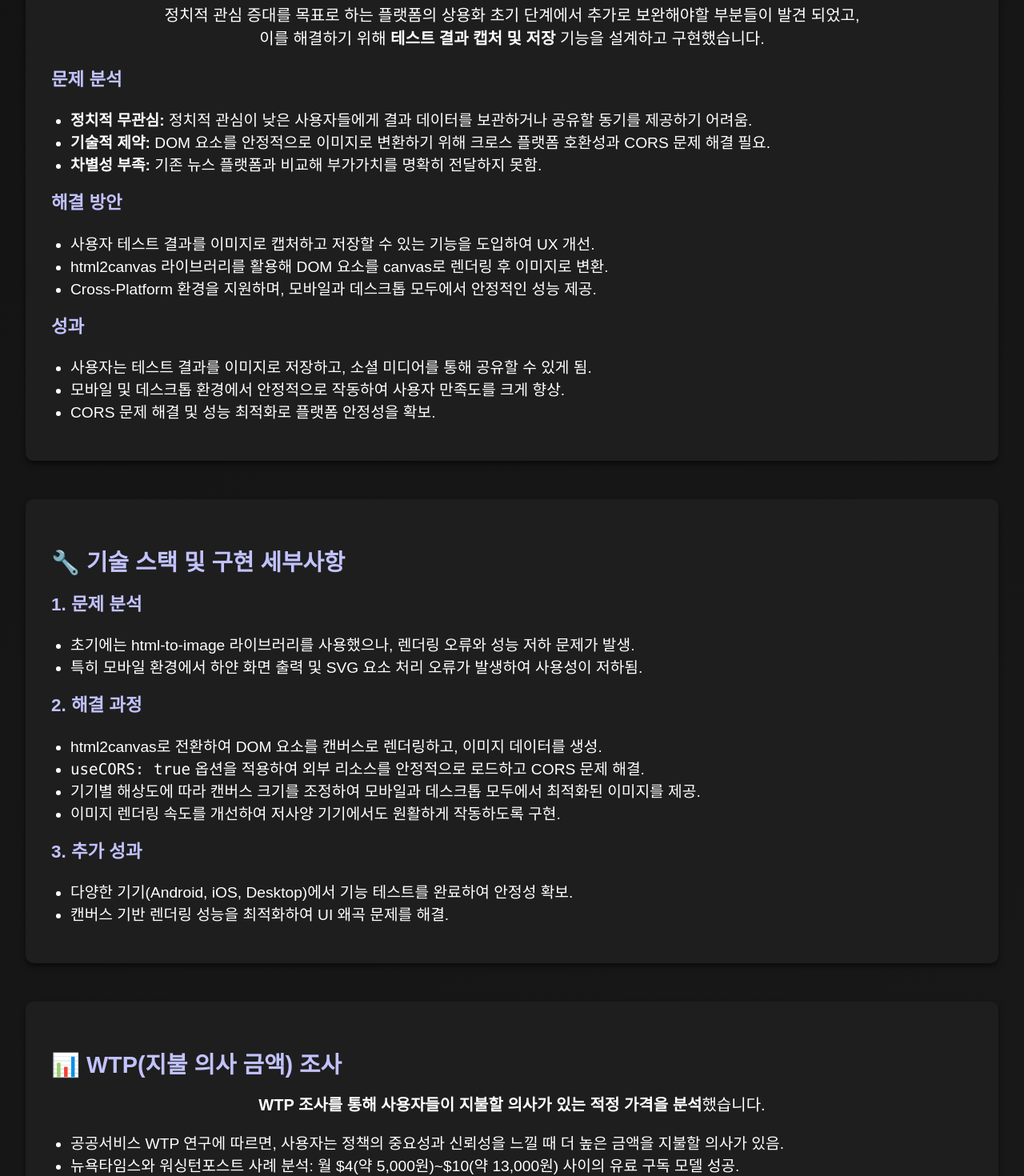
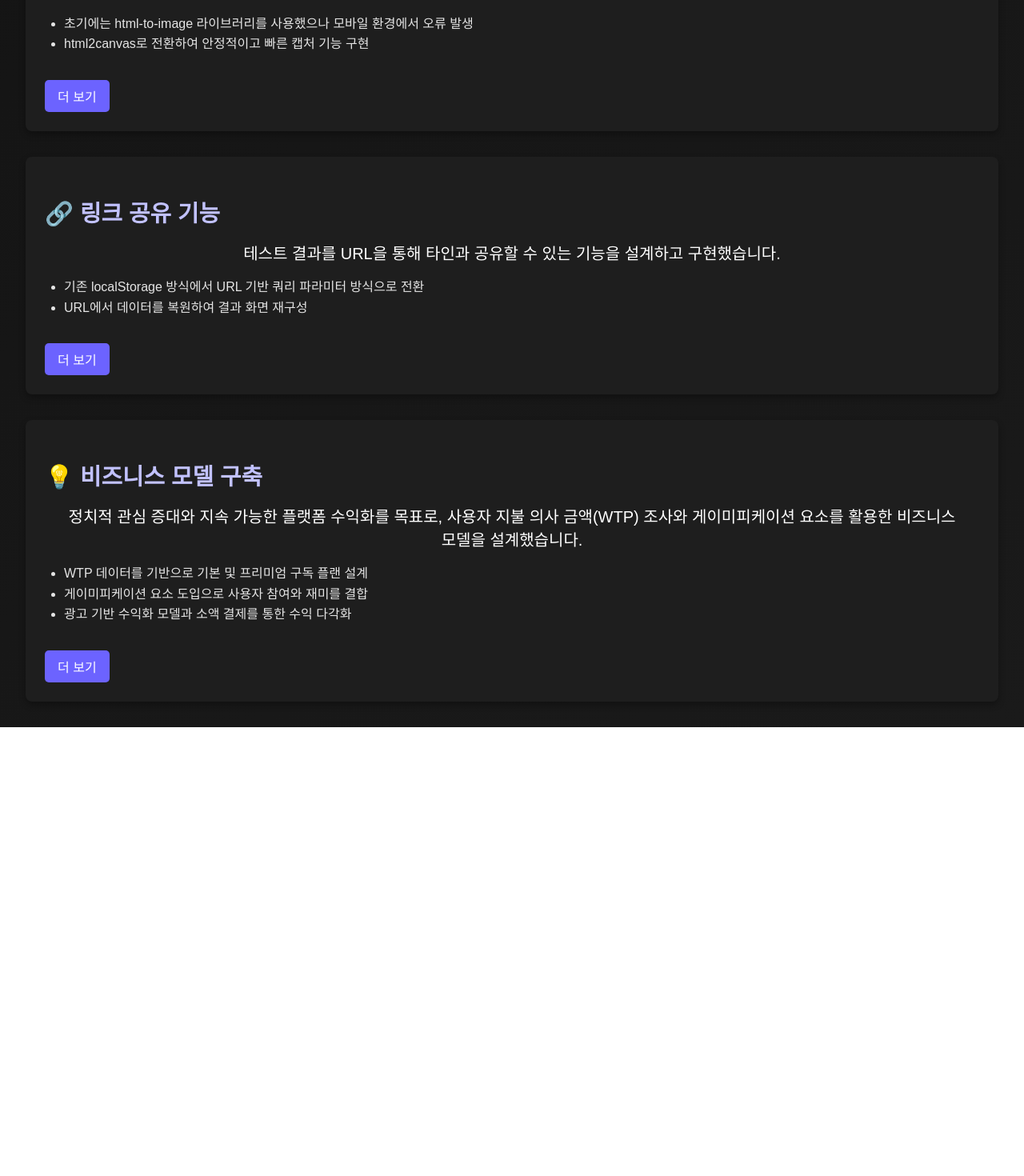
Before and after one commit to SyraYunji/My-Homepage, a React (Create React App) app: page /urp in a window 1280 px wide. Shown: the part 900-2370 px from the top of the page at 80% size. After the commit the page ends 1809 px from the top, so only its background shows below. Built offline with nearby package versions, Linux system fonts and the light colour scheme; the HTML template or start-up script is replaced by a standard one.

Commit message:
1월 27일 urp 끝

```diff
--- a/src/components/Navbar.module.css
+++ b/src/components/Navbar.module.css
@@ -74,4 +74,7 @@
   .externalLinks{
     display: none;
   }
+  .logo a{
+    align-items: center;
+  }
 }
--- a/src/project/co-deep/URP Detail.jsx
+++ b/src/project/co-deep/URP Detail.jsx
@@ -1,8 +1,14 @@
-import React from "react";
+import React, { useState } from "react";
 import { motion } from "framer-motion";
 import styles from "./URPDetail.module.css";
 
 const URPDetail = () => {
+  const [showDetails, setShowDetails] = useState({
+    save: false,
+    share: false,
+    business: false,
+  });
+
   return (
     <motion.div
       className={styles.urpDetail}
@@ -11,7 +17,7 @@ const URPDetail = () => {
       transition={{ duration: 0.8 }}
     >
       {/* 페이지 제목 */}
-      <h1 className={styles.title}>URP 학부연구생 프로젝트 - 내 역할</h1>
+      <h1 className={styles.title}>URP 학부연구생 프로젝트 - My Role</h1>
       <p className={styles.intro}>
         학부연구생으로서, <strong>PoliTracker 플랫폼</strong>의 핵심 기능 구현과 비즈니스 모델 개발을 통해 프로젝트 발전에 기여했습니다.
       </p>
@@ -35,153 +41,157 @@ const URPDetail = () => {
 </div>
 
 
-{/* 문제와 해결: 테스트 결과 캡처 기능 */}
+ {/* 결과 화면 저장 기능 */}
       <section className={styles.section}>
-  <h2 className={styles.sectionTitle}>📌 결과 화면 저장 기능, 공유 기능 추가</h2>
+        <h2 className={styles.sectionTitle}>🖼 결과 화면 저장 기능</h2>
         <p className={styles.description}>
-    정치적 관심 증대를 목표로 하는 플랫폼의 상용화 초기 단계에서 추가로 보완해야할 부분들이 발견 되었고, <br />이를 해결하기 위해 <strong>테스트 결과 캡처 및 저장</strong> 기능을 설계하고 구현했습니다.
+          사용자가 테스트 결과 화면을 캡처하고 로컬 디바이스에 저장할 수 있는 기능을 구현했습니다.
         </p>
+        <ul className={styles.list}>
+          <li>초기에는 html-to-image 라이브러리를 사용했으나 모바일 환경에서 오류 발생</li>
+          <li>html2canvas로 전환하여 안정적이고 빠른 캡처 기능 구현</li>
+        </ul>
+        {showDetails.save && (
+          <>
+            <h4 className={styles.detailTitle}>🔧 구현 과정</h4>
+            <ul className={styles.list}>
+              <li>html2canvas를 활용해 DOM 요소를 캡처 및 이미지 생성</li>
+              <li>useCORS 옵션을 통해 외부 리소스 로드 문제 해결</li>
+              <li>모바일과 데스크톱 환경 모두에서 테스트 및 성능 최적화</li>
+            </ul>
+          </>
+        )}
+        <button
+          className={styles.toggleButton}
+          onClick={() => setShowDetails((prev) => ({ ...prev, save: !prev.save }))}
+        >
+          {showDetails.save ? "간단히 보기" : "더 보기"}
+        </button>
+      </section>
 
-  {/* 문제 분석 */}
-  <h3 className={styles.subTitle}>문제 분석</h3>
+      {/* 링크 공유 기능 */}
+      <section className={styles.section}>
+        <h2 className={styles.sectionTitle}>🔗 링크 공유 기능</h2>
+        <p className={styles.description}>
+          테스트 결과를 URL을 통해 타인과 공유할 수 있는 기능을 설계하고 구현했습니다.
+        </p>
+        <ul className={styles.list}>
+          <li>기존 localStorage 방식에서 URL 기반 쿼리 파라미터 방식으로 전환</li>
+          <li>URL에서 데이터를 복원하여 결과 화면 재구성</li>
+        </ul>
+        {showDetails.share && (
+          <>
+            <h4 className={styles.detailTitle}>🔧 구현 과정</h4>
             <ul className={styles.list}>
               <li>
-      <strong>정치적 무관심:</strong> 정치적 관심이 낮은 사용자들에게 결과 데이터를 보관하거나 공유할 동기를 제공하기 어려움.
+                React Router와 searchParams를 활용해 URL에서 점수 데이터를 추출 및 상태 복원
               </li>
               <li>
-      <strong>기술적 제약:</strong> DOM 요소를 안정적으로 이미지로 변환하기 위해 크로스 플랫폼 호환성과 CORS 문제 해결 필요.
+                클립보드 API를 사용해 "공유하기" 버튼으로 URL 복사 및 성공/실패 메시지 표시
               </li>
               <li>
-      <strong>차별성 부족:</strong> 기존 뉴스 플랫폼과 비교해 부가가치를 명확히 전달하지 못함.
+                테스트 결과 데이터를 URL로 공유해 사용자가 타인과 결과를 쉽게 전달 가능
+              </li>
+            </ul>
+          </>
+        )}
+        <button
+          className={styles.toggleButton}
+          onClick={() => setShowDetails((prev) => ({ ...prev, share: !prev.share }))}
+        >
+          {showDetails.share ? "간단히 보기" : "더 보기"}
+        </button>
+      </section>
+
+      <section className={styles.section}>
+  <h2 className={styles.sectionTitle}>💡 비즈니스 모델 구축</h2>
+  <p className={styles.description}>
+    정치적 관심 증대와 지속 가능한 플랫폼 수익화를 목표로, 사용자 지불 의사 금액(WTP) 조사와 게이미피케이션 요소를 활용한 비즈니스 모델을 설계했습니다.
+  </p>
+  <ul className={styles.list}>
+    <li>WTP 데이터를 기반으로 기본 및 프리미엄 구독 플랜 설계</li>
+    <li>게이미피케이션 요소 도입으로 사용자 참여와 재미를 결합</li>
+    <li>광고 기반 수익화 모델과 소액 결제를 통한 수익 다각화</li>
+  </ul>
+  {showDetails.business && (
+    <>
+      {/* WTP 조사 */}
+      <h4 className={styles.detailTitle}>📊 WTP 조사 및 분석</h4>
+      <ul className={styles.list}>
+        <li>
+          <strong>공공서비스 WTP 연구:</strong> 사용자 지불 의사 금액은 신뢰성과 데이터 정확성에 따라 증가.
+        </li>
+        <li>
+          <strong>유사 사례 분석:</strong> 뉴욕타임스($4)와 워싱턴포스트($10) 사례 참고.
+        </li>
+        <li>
+          <strong>기능별 만족도:</strong> 정치 성향 분석(67.9%), 지역 정치인 트래킹(95.9%)은 높은 사용자 만족도를 기록.
         </li>
       </ul>
 
-  {/* 해결 방안 */}
-  <h3 className={styles.subTitle}>해결 방안</h3>
+      {/* 비즈니스 모델 구조 */}
+      <h4 className={styles.detailTitle}>🏗️ 비즈니스 모델 구조</h4>
       <ul className={styles.list}>
         <li>
-      사용자 테스트 결과를 이미지로 캡처하고 저장할 수 있는 기능을 도입하여 UX 개선.
+          <strong>무료 플랜:</strong> 기본 정치 뉴스 제공 및 광고 기반 수익화.
         </li>
         <li>
-      html2canvas 라이브러리를 활용해 DOM 요소를 canvas로 렌더링 후 이미지로 변환.
+          <strong>프리미엄 플랜:</strong> 광고 제거, 맞춤형 보고서 제공, 심화 데이터 분석(월 3,000~5,000원).
         </li>
         <li>
-      Cross-Platform 환경을 지원하며, 모바일과 데스크톱 모두에서 안정적인 성능 제공.
+          <strong>게이미피케이션 요소:</strong> 부엉이 키우기, 미션과 보상을 통해 사용자 몰입도 향상.
         </li>
       </ul>
 
-  {/* 결과 및 성과 */}
-  <h3 className={styles.subTitle}>성과</h3>
+      {/* 게이미피케이션 요소 */}
+      <h4 className={styles.detailTitle}>🎮 게이미피케이션 요소</h4>
       <ul className={styles.list}>
         <li>
-      사용자는 테스트 결과를 이미지로 저장하고, 소셜 미디어를 통해 공유할 수 있게 됨.
+          <strong>부엉이 키우기 컨셉:</strong> 기사를 읽거나 특정 정치인을 팔로우하면 포인트(벌레)를 획득.
         </li>
         <li>
-      모바일 및 데스크톱 환경에서 안정적으로 작동하여 사용자 만족도를 크게 향상.
+          <strong>미션 기반 참여:</strong> 기사 읽기, 퀴즈 참여 등을 통해 추가 보상 제공.
         </li>
         <li>
-      CORS 문제 해결 및 성능 최적화로 플랫폼 안정성을 확보.
-    </li>
-  </ul>
-</section>
-
-{/* 기술 스택 및 구현 세부사항 */}
-<section className={styles.section}>
-  <h2 className={styles.sectionTitle}>🔧 기술 스택 및 구현 세부사항</h2>
-
-  {/* 문제 분석 */}
-  <h3 className={styles.subTitle}>1. 문제 분석</h3>
-  <ul className={styles.list}>
-    <li>초기에는 html-to-image 라이브러리를 사용했으나, 렌더링 오류와 성능 저하 문제가 발생.</li>
-    <li>특히 모바일 환경에서 하얀 화면 출력 및 SVG 요소 처리 오류가 발생하여 사용성이 저하됨.</li>
-  </ul>
-
-  {/* 해결 과정 */}
-  <h3 className={styles.subTitle}>2. 해결 과정</h3>
-  <ul className={styles.list}>
-    <li>
-      html2canvas로 전환하여 DOM 요소를 캔버스로 렌더링하고, 이미지 데이터를 생성.
-    </li>
-    <li>
-      <code>useCORS: true</code> 옵션을 적용하여 외부 리소스를 안정적으로 로드하고 CORS 문제 해결.
-    </li>
-    <li>
-      기기별 해상도에 따라 캔버스 크기를 조정하여 모바일과 데스크톱 모두에서 최적화된 이미지를 제공.
-    </li>
-    <li>
-      이미지 렌더링 속도를 개선하여 저사양 기기에서도 원활하게 작동하도록 구현.
+          <strong>포인트 활용:</strong> 프리미엄 콘텐츠 체험, 가상 아이템 구매, 또는 소액 결제.
         </li>
       </ul>
 
-  {/* 추가 성과 */}
-  <h3 className={styles.subTitle}>3. 추가 성과</h3>
+      {/* 수익화 방식 */}
+      <h4 className={styles.detailTitle}>💰 수익화 방식</h4>
       <ul className={styles.list}>
-    <li>다양한 기기(Android, iOS, Desktop)에서 기능 테스트를 완료하여 안정성 확보.</li>
-    <li>캔버스 기반 렌더링 성능을 최적화하여 UI 왜곡 문제를 해결.</li>
+        <li>
+          <strong>구독료:</strong> 프리미엄 플랜(월 3,000~5,000원)으로 안정적인 수익 창출.
+        </li>
+        <li>
+          <strong>광고 수익:</strong> 무료 사용자 대상 맞춤형 광고 제공.
+        </li>
+        <li>
+          <strong>가상 아이템 판매:</strong> 부엉이 꾸미기 아이템과 추가 포인트 소액 결제.
+        </li>
       </ul>
 
-
-</section>
-
-
-      {/* WTP 조사 */}
-      <section className={styles.section}>
-        <h2 className={styles.sectionTitle}>📊 WTP(지불 의사 금액) 조사</h2>
-        <p className={styles.description}>
-          <strong>WTP 조사를 통해 사용자들이 지불할 의사가 있는 적정 가격을 분석</strong>했습니다.
-        </p>
+      {/* 플랫폼의 차별화 포인트 */}
+      <h4 className={styles.detailTitle}>🚀 차별화 포인트</h4>
       <ul className={styles.list}>
         <li>
-            공공서비스 WTP 연구에 따르면, 사용자는 정책의 중요성과 신뢰성을 느낄 때 더 높은 금액을 지불할 의사가 있음.
+          <strong>사용자 참여 극대화:</strong> 부엉이 키우기와 랭킹 시스템으로 재미와 학습을 결합.
         </li>
         <li>
-            뉴욕타임스와 워싱턴포스트 사례 분석: 월 $4(약 5,000원)~$10(약 13,000원) 사이의 유료 구독 모델 성공.
-          </li>
-          <li>정치 성향 분석(67.9%)과 지역 정치인 트래킹(95.9%)은 사용자 만족도가 가장 높음.</li>
-        </ul>
-      </section>
-
-      {/* 비즈니스 모델 */}
-      <section className={styles.section}>
-        <h2 className={styles.sectionTitle}>💡 현실적인 비즈니스 모델</h2>
-        <h3 className={styles.subTitle}>1. 무료 플랜</h3>
-        <ul className={styles.list}>
-          <li>정치 뉴스 요약 및 기본 트래킹 기능 제공.</li>
-          <li>비디오 및 배너 광고를 통해 무료 사용자의 활동도 수익화.</li>
-        </ul>
-        <h3 className={styles.subTitle}>2. 프리미엄 플랜</h3>
-        <ul className={styles.list}>
-          <li>광고 제거, 심화 데이터 분석, 맞춤형 보고서 제공.</li>
-          <li>월 구독료: 3,000~10,000원.</li>
-        </ul>
-        <h3 className={styles.subTitle}>3. 게이미피케이션 요소</h3>
-        <ul className={styles.list}>
-          <li>
-            <strong>부엉이 키우기 컨셉:</strong> 정치 뉴스나 트래킹 활동을 통해 포인트(벌레)를 획득하고 부엉이를 성장시키는 요소 추가.
+          <strong>유연한 수익 구조:</strong> 구독료, 광고 수익, 소액 결제를 통한 수익 다각화.
         </li>
         <li>
-            <strong>미션 및 보상 시스템:</strong> 기사 읽기, 퀴즈 참여 등을 통해 포인트와 가상 아이템 제공.
-          </li>
-          <li>
-            <strong>랭킹 시스템:</strong> 부엉이 성장 상태 및 활동량에 따라 사용자 랭킹 제공.
+          <strong>정치적 관심 유도:</strong> 미션과 보상을 통해 자연스럽게 정치적 관심 증가.
         </li>
       </ul>
-      </section>
-
-      {/* 프로젝트 성과 */}
-      <section className={styles.section}>
-        <h2 className={styles.sectionTitle}>🚀 프로젝트 성과</h2>
-        <ul className={styles.list}>
-          <li>
-            <strong>UX 개선:</strong> 테스트 결과 캡처 및 저장 기능으로 사용자 경험 대폭 향상.
-          </li>
-          <li>
-            <strong>Cross-Platform 호환성:</strong> 모바일과 데스크톱 환경 모두에서 안정적으로 동작.
-          </li>
-          <li>
-            <strong>WTP 기반 비즈니스 모델:</strong> 유료화 가능성 확인 및 합리적 가격 제시.
-          </li>
-        </ul>
+    </>
+  )}
+  <button
+    className={styles.toggleButton}
+    onClick={() => setShowDetails((prev) => ({ ...prev, business: !prev.business }))}
+  >
+    {showDetails.business ? "간단히 보기" : "더 보기"}
+  </button>
 </section>
     </motion.div>
   );
--- a/src/project/co-deep/URPDetail.module.css
+++ b/src/project/co-deep/URPDetail.module.css
@@ -7,7 +7,9 @@
 }
 .intro {
   font-size: 20px;
-  margin-left: 250px;
+  margin-left: 80px;
+  word-break: keep-all;
+
 }
 
 .title {
@@ -15,16 +17,16 @@
   color: #c2c2ff; /* 파란색 강조 */
   margin-bottom: 2rem;
   text-align: center;
-  margin-top: 5rem; /* 제목 상단 여백 */
+  margin-top: 4rem; /* 제목 상단 여백 */
+  word-break: keep-all;
 }
 
 .section {
-  margin-bottom: 3rem;
-  padding: 2rem;
+  margin-top: 2rem;
+  padding: 1.5rem;
   background-color: #1e1e1e;
-  border-radius: 10px;
-  box-shadow: 0 4px 6px rgba(0, 0, 0, 0.5);
-
+  border-radius: 8px;
+  box-shadow: 0 4px 8px rgba(0, 0, 0, 0.3);
 }
 
 .sectionTitle {
@@ -33,18 +35,41 @@
   margin-bottom: 1rem;
 }
 
-.subTitle {
-  font-size: 1.4rem;
-  color: #c2c2ff;
-  margin-top: 1rem;
+.description {
+  font-size: 1rem;
+  color: #e5e5e5;
+  margin-bottom: 1rem;
 }
 
 .list {
   list-style: disc;
-  padding-left: 1.5rem;
+  margin: 0 0 1rem 1.5rem;
+  padding-left: 0;
+  color: #e5e5e5;
+  font-size: 1rem;
+  line-height: 1.6;
+}
+
+.detailTitle {
   font-size: 1.2rem;
-  color: white;
-  margin-bottom: 1rem;
+  color: #c2c2ff;
+  margin-top: 1.5rem;
+}
+
+.toggleButton {
+  margin-top: 1rem;
+  padding: 0.5rem 1rem;
+  font-size: 1rem;
+  color: #fff;
+  background-color: #6c63ff; /* 강조 색상 */
+  border: none;
+  border-radius: 5px;
+  cursor: pointer;
+  transition: background-color 0.3s ease;
+}
+
+.toggleButton:hover {
+  background-color: #5754d6; /* 호버 시 색상 변경 */
 }
 
 
@@ -88,6 +113,9 @@
   text-align: center;
   word-break: keep-all;
 }
+
+
+
 
 @media (max-width: 768px) {
   .imageGrid {
```
Lines whose indentation alone changed are shown as unchanged.
